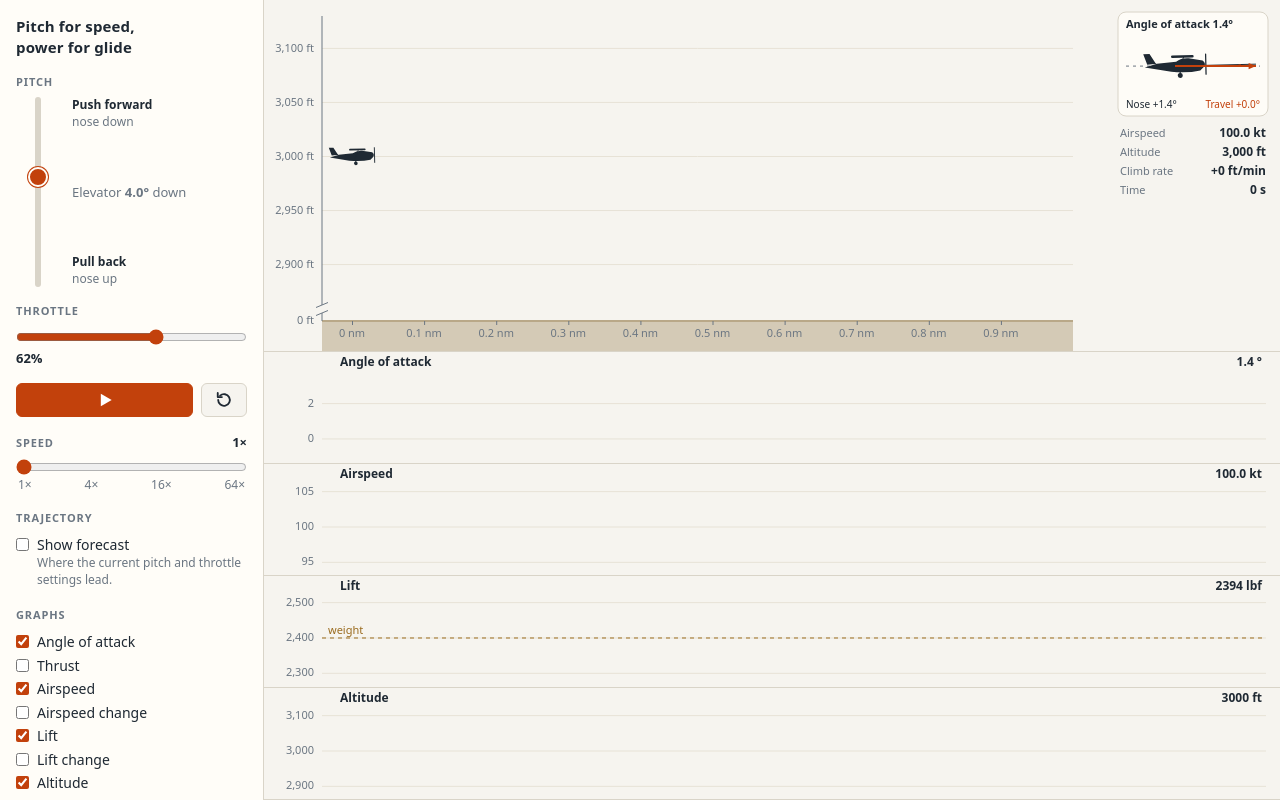
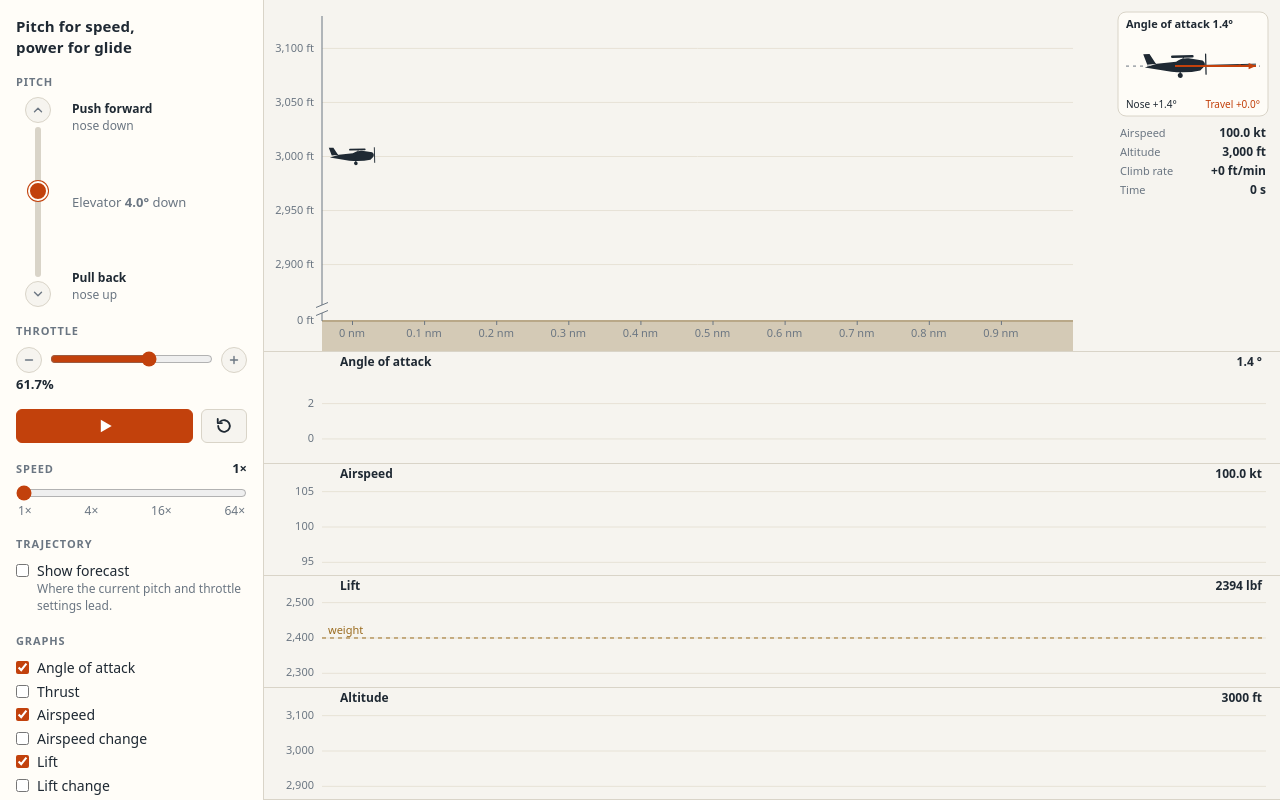
Before and after one commit to LeonC510/aerodynamics-explainer, a website built with Vite: page index.html in a window 1280 px wide. Built offline with nearby package versions, Linux system fonts and the light colour scheme.

Commit message:
feat: fine-adjust buttons beside the pitch and throttle sliders
Co-Authored-By: Claude Fable 5.2 <noreply@anthropic.com>

```diff
--- a/src/config/view.ts
+++ b/src/config/view.ts
@@ -40,3 +40,13 @@ export const AIRCRAFT_ICON_PX = 46;
 export const CLOSEUP_SIZE_PX = { w: 150, h: 104 };
 /** A scroll position within this many px of the right end counts as "following the aircraft". */
 export const PIN_TOLERANCE_PX = 2;
+
+// --- Fine-adjust buttons beside the pitch and throttle sliders ---
+/** Elevator change per press of a pitch fine-adjust button, degrees. */
+export const FINE_STEP_ELEVATOR_DEG = 0.1;
+/** Throttle change per press of a throttle fine-adjust button, percent. */
+export const FINE_STEP_THROTTLE_PCT = 0.5;
+/** Holding a fine-adjust button repeats it: first after this delay, ms... */
+export const FINE_REPEAT_DELAY_MS = 350;
+/** ...then at this interval, ms. */
+export const FINE_REPEAT_INTERVAL_MS = 70;
--- a/src/style.css
+++ b/src/style.css
@@ -64,7 +64,7 @@ body {
   /* Vertical, minimum at the top: pushing forward is up, pulling back is down. */
   writing-mode: vertical-lr; direction: ltr;
   appearance: none; -webkit-appearance: none;
-  width: 28px; height: 190px; margin: 0 auto; background: transparent; cursor: pointer;
+  width: 28px; height: 150px; margin: 0 auto; background: transparent; cursor: pointer;
 }
 /* A plain track with no filled side: neither direction is "more". */
 .yoke input[type="range"]::-webkit-slider-runnable-track {
@@ -84,11 +84,20 @@ body {
 }
 .yoke input[type="range"]:focus-visible { outline: 2px solid var(--accent); outline-offset: 4px; border-radius: 6px; }
 .yoke input[type="range"]:disabled { opacity: 0.45; cursor: default; }
-.yoke .ends { display: flex; flex-direction: column; justify-content: space-between; font-size: 12px; color: var(--muted); }
+.yoke-column { display: flex; flex-direction: column; align-items: center; gap: 4px; }
+button.fine {
+  display: inline-flex; align-items: center; justify-content: center; flex: none;
+  width: 26px; height: 26px; padding: 0; border-radius: 50%; color: var(--muted); touch-action: manipulation;
+}
+button.fine:hover:not(:disabled) { color: var(--ink); }
+button.fine svg { width: 14px; height: 14px; display: block; }
+.throttle .row input[type="range"] { flex: 1; min-width: 0; }
+.yoke .ends { display: flex; flex-direction: column; justify-content: space-between; font-size: 12px; color: var(--muted); padding: 4px 0; }
 .yoke .ends strong { color: var(--ink); font-weight: 600; display: block; }
 .readout { font-variant-numeric: tabular-nums; font-size: 13px; }
 .readout b { font-weight: 600; }
 .throttle input[type="range"] { width: 100%; accent-color: var(--accent); margin: 2px 0 4px; }
+.throttle .readout { margin-top: 2px; }
 .row { display: flex; gap: 8px; align-items: center; }
 button {
   font: inherit; color: var(--ink); background: var(--bg); border: 1px solid var(--line);
--- a/src/ui/controls.ts
+++ b/src/ui/controls.ts
@@ -1,9 +1,12 @@
 /** The left control panel: pitch, throttle, run controls, and view toggles. */
 import { DEFAULT_GRAPHS, GRAPHS, type GraphId } from '../config/graphs';
 import { PLAYBACK_SPEEDS } from '../config/simulation';
+import {
+  FINE_REPEAT_DELAY_MS, FINE_REPEAT_INTERVAL_MS, FINE_STEP_ELEVATOR_DEG, FINE_STEP_THROTTLE_PCT,
+} from '../config/view';
 import { elevatorToYoke, yokeToElevator, type Settings } from '../physics/dynamics';
 import type { PlaybackSpeed, Simulation } from '../sim/simulation';
-import { radToDeg } from '../units';
+import { degToRad, radToDeg } from '../units';
 
 export type { GraphId };
 export { DEFAULT_GRAPHS };
@@ -16,6 +19,10 @@ export interface UiState {
 const ICON = {
   play: '<svg viewBox="0 0 24 24" aria-hidden="true"><path d="M7 4.5v15l13-7.5z" fill="currentColor"/></svg>',
   pause: '<svg viewBox="0 0 24 24" aria-hidden="true"><path d="M6 4.5h4.5v15H6zM13.5 4.5H18v15h-4.5z" fill="currentColor"/></svg>',
+  up: '<svg viewBox="0 0 24 24" aria-hidden="true"><path d="M6 15l6-6 6 6" fill="none" stroke="currentColor" stroke-width="2.4" stroke-linecap="round" stroke-linejoin="round"/></svg>',
+  down: '<svg viewBox="0 0 24 24" aria-hidden="true"><path d="M6 9l6 6 6-6" fill="none" stroke="currentColor" stroke-width="2.4" stroke-linecap="round" stroke-linejoin="round"/></svg>',
+  minus: '<svg viewBox="0 0 24 24" aria-hidden="true"><path d="M6 12h12" fill="none" stroke="currentColor" stroke-width="2.4" stroke-linecap="round"/></svg>',
+  plus: '<svg viewBox="0 0 24 24" aria-hidden="true"><path d="M6 12h12M12 6v12" fill="none" stroke="currentColor" stroke-width="2.4" stroke-linecap="round"/></svg>',
   reset: '<svg viewBox="0 0 24 24" aria-hidden="true"><path d="M5 12a7 7 0 1 0 2.3-5.2" fill="none" stroke="currentColor" stroke-width="2.2" stroke-linecap="round"/><path d="M4.5 3.5v5h5" fill="none" stroke="currentColor" stroke-width="2.2" stroke-linecap="round" stroke-linejoin="round"/></svg>',
 } as const;
 
@@ -32,7 +39,11 @@ export function mountControls(root: HTMLElement, sim: Simulation, ui: UiState, o
     <div class="group">
       <h2>Pitch</h2>
       <div class="yoke">
-        <input id="yoke" type="range" min="-1" max="1" step="0.002" aria-label="Pitch control" />
+        <div class="yoke-column">
+          <button class="fine" type="button" data-fine="pitch-forward" aria-label="Push forward slightly" title="Push forward ${FINE_STEP_ELEVATOR_DEG}°">${ICON.up}</button>
+          <input id="yoke" type="range" min="-1" max="1" step="0.002" aria-label="Pitch control" />
+          <button class="fine" type="button" data-fine="pitch-back" aria-label="Pull back slightly" title="Pull back ${FINE_STEP_ELEVATOR_DEG}°">${ICON.down}</button>
+        </div>
         <div class="ends">
           <span><strong>Push forward</strong>nose down</span>
           <span class="readout" id="yoke-readout"></span>
@@ -43,7 +54,11 @@ export function mountControls(root: HTMLElement, sim: Simulation, ui: UiState, o
 
     <div class="group throttle">
       <h2>Throttle</h2>
-      <input id="throttle" type="range" min="0" max="100" step="0.5" aria-label="Throttle" />
+      <div class="row">
+        <button class="fine" type="button" data-fine="throttle-less" aria-label="Reduce throttle slightly" title="Throttle −${FINE_STEP_THROTTLE_PCT}%">${ICON.minus}</button>
+        <input id="throttle" type="range" min="0" max="100" step="0.1" aria-label="Throttle" />
+        <button class="fine" type="button" data-fine="throttle-more" aria-label="Increase throttle slightly" title="Throttle +${FINE_STEP_THROTTLE_PCT}%">${ICON.plus}</button>
+      </div>
       <span class="readout" id="throttle-readout"></span>
     </div>
 
@@ -97,6 +112,41 @@ export function mountControls(root: HTMLElement, sim: Simulation, ui: UiState, o
     sim.setThrottle(Number(throttle.value) / 100);
     onChange();
   });
+  // Fine-adjust buttons: one small step per press, repeating while held.
+  const fineActions: Record<string, () => void> = {
+    // Positive elevator is trailing edge down, which is what pushing forward does.
+    'pitch-forward': () => sim.setElevator(sim.controls.elevatorRad + degToRad(FINE_STEP_ELEVATOR_DEG)),
+    'pitch-back': () => sim.setElevator(sim.controls.elevatorRad - degToRad(FINE_STEP_ELEVATOR_DEG)),
+    'throttle-less': () => sim.setThrottle(sim.controls.throttle - FINE_STEP_THROTTLE_PCT / 100),
+    'throttle-more': () => sim.setThrottle(sim.controls.throttle + FINE_STEP_THROTTLE_PCT / 100),
+  };
+  const fineButtons = root.querySelectorAll<HTMLButtonElement>('button[data-fine]');
+  fineButtons.forEach((button) => {
+    const act = (): void => {
+      fineActions[button.dataset.fine!]();
+      onChange();
+    };
+    let delay = 0;
+    let repeat = 0;
+    const stop = (): void => {
+      window.clearTimeout(delay);
+      window.clearInterval(repeat);
+    };
+    button.addEventListener('pointerdown', (e) => {
+      if (e.button !== 0) return;
+      act();
+      stop();
+      delay = window.setTimeout(() => {
+        repeat = window.setInterval(act, FINE_REPEAT_INTERVAL_MS);
+      }, FINE_REPEAT_DELAY_MS);
+    });
+    for (const type of ['pointerup', 'pointerleave', 'pointercancel', 'blur'] as const) button.addEventListener(type, stop);
+    // Keyboard activation (Enter or Space) arrives as a click with no pointer press.
+    button.addEventListener('click', (e) => {
+      if (e.detail === 0) act();
+    });
+  });
+
   run.addEventListener('click', () => {
     if (sim.status === 'running') sim.pause();
     else sim.start();
@@ -144,8 +194,8 @@ export function mountControls(root: HTMLElement, sim: Simulation, ui: UiState, o
     if (yokeReadout.innerHTML !== yokeText) yokeReadout.innerHTML = yokeText;
 
     const pct = sim.controls.throttle * 100;
-    if (Math.abs(Number(throttle.value) - pct) > 0.26) throttle.value = String(pct);
-    const throttleText = `<b>${pct.toFixed(0)}%</b>`;
+    if (Math.abs(Number(throttle.value) - pct) > 0.051) throttle.value = pct.toFixed(1);
+    const throttleText = `<b>${pct.toFixed(1)}%</b>`;
     if (throttleReadout.innerHTML !== throttleText) throttleReadout.innerHTML = throttleText;
 
     const speedIndex = String(PLAYBACK_SPEEDS.indexOf(sim.playbackSpeed));
@@ -163,6 +213,9 @@ export function mountControls(root: HTMLElement, sim: Simulation, ui: UiState, o
     run.disabled = onGround;
     yoke.disabled = onGround;
     throttle.disabled = onGround;
+    fineButtons.forEach((button) => {
+      button.disabled = onGround;
+    });
 
     let statusText = '';
     if (onGround) statusText = 'Ground contact. Press Reset.';
```
